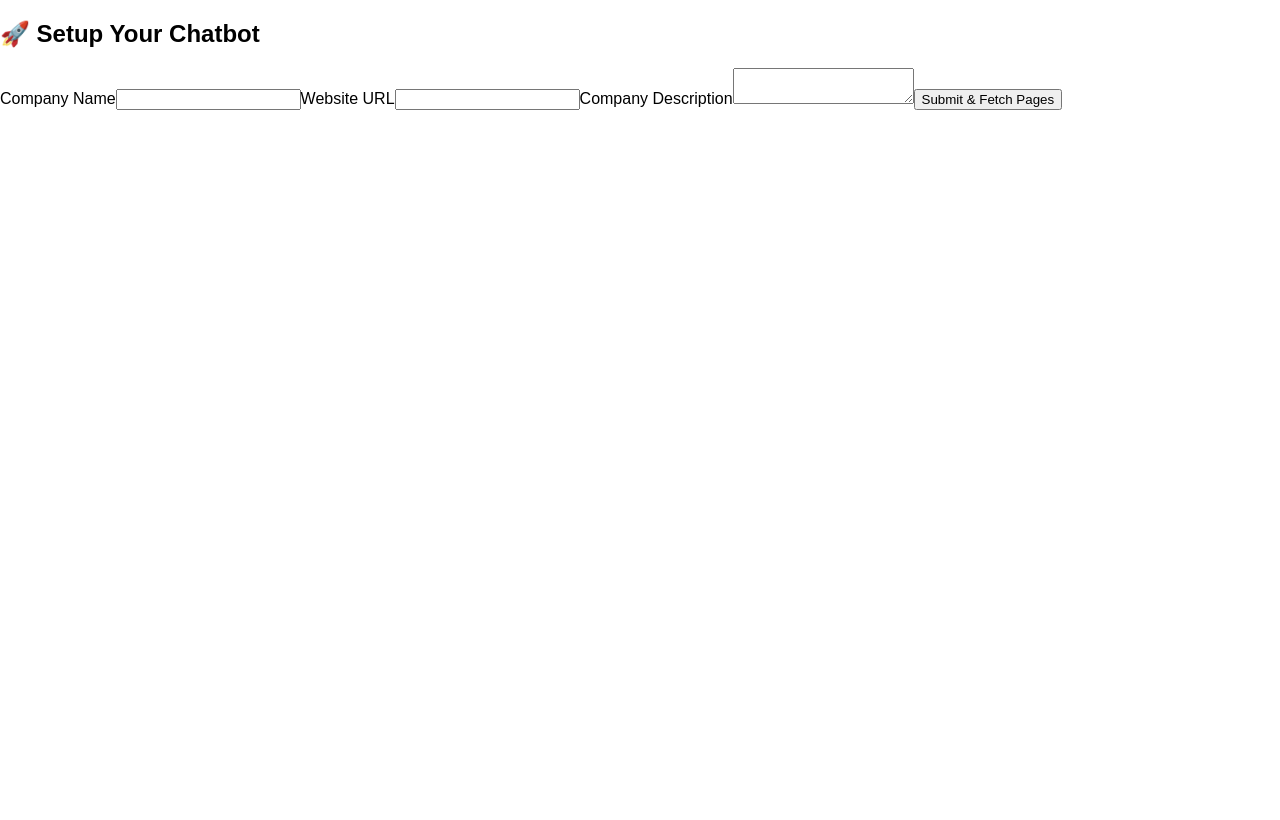
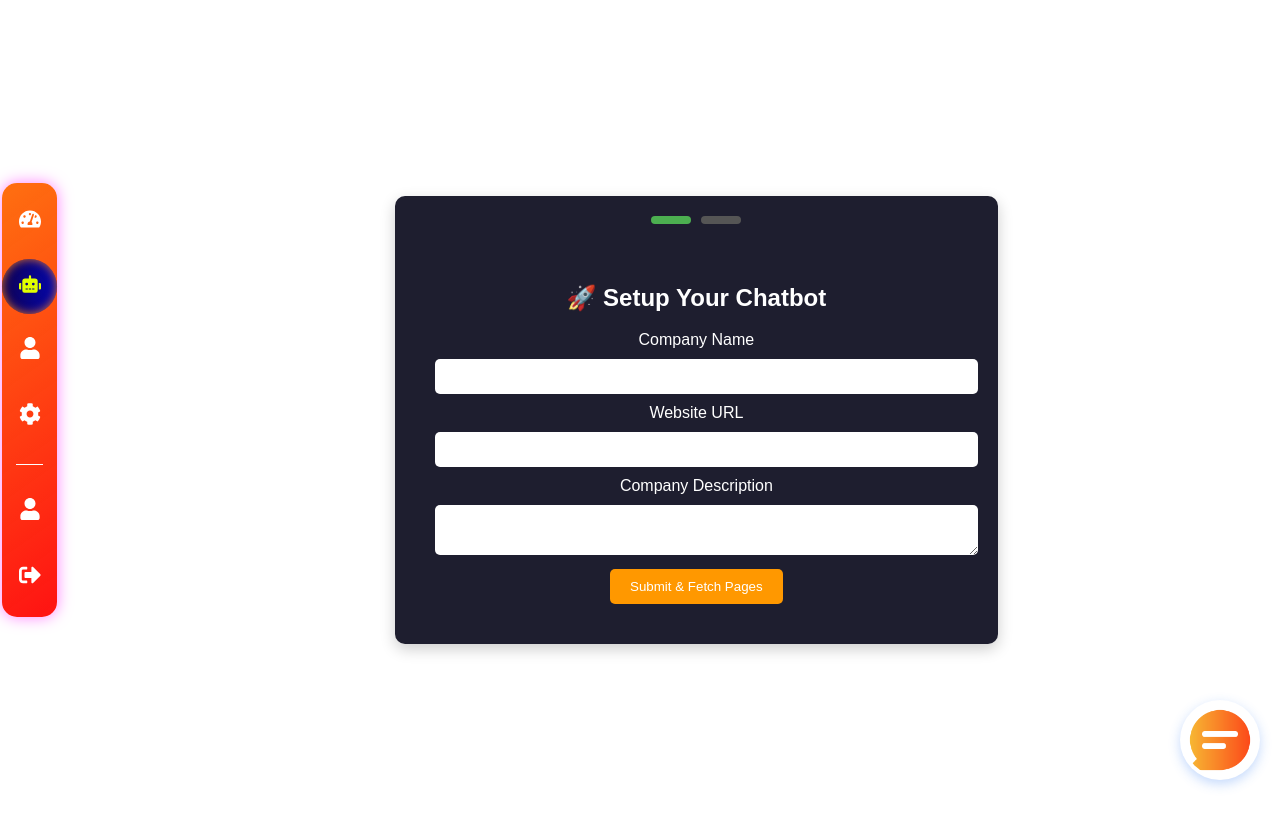
Before and after one commit to sunnysagar/chatbotsetup, a React (Vite) app: page /setup-chatbot in a window 1280 px wide. Built offline with nearby package versions, Linux system fonts and the light colour scheme.

Commit message:
commit the latest change in setup

```diff
--- a/src/App.jsx
+++ b/src/App.jsx
@@ -3,9 +3,10 @@ import reactLogo from './assets/react.svg'
 import viteLogo from '/vite.svg'
 import {BrowserRouter as Router, Route, Routes} from 'react-router-dom'
 import LandingPage from './pages/LandingPage'
-import MainDashboard from './pages/MainDashboard'
+import DashboardManager from './pages/DashboardManager'
 import SetupChatbot from './pages/Setup-Chatbot'
 import './Style.css'
+import MainDashboard from './pages/MainDashboard'
 
 const App = () => {
 
@@ -13,8 +14,8 @@ const App = () => {
    <Router>
     <Routes>
       <Route path="/" element={<LandingPage />} />
-      <Route path="/dashboard" element={<MainDashboard />} />
-      <Route path= "/setup-chatbot" element = { <SetupChatbot /> }/>
+      <Route path="/dashboard" element={<DashboardManager> <MainDashboard /> </DashboardManager>} />
+      <Route path= "/setup-chatbot" element = { <DashboardManager> <SetupChatbot /> </DashboardManager> }/>
     </Routes>
    </Router>
   );
--- a/src/Style.css
+++ b/src/Style.css
@@ -377,13 +377,12 @@ body {
   }
 
 
-/* Sidebar Styling */
+/* Sidebar with Glassmorphism & Floating Effect */
 .sidebar {
   position: fixed;
   left: 2px;
   top: 50%;
   transform: translateY(-50%);
-  /* background-image: linear-gradient(180deg,#e65d01, #c1cb02); */
   background-image: linear-gradient(145deg, rgb(255, 111, 16), rgba(255, 2, 2, 0.933));
   padding: 10px 0;
   border-radius: 15px;
@@ -392,8 +391,9 @@ body {
   flex-direction: column;
   justify-content: center;
   align-items: center;
-  box-shadow: 0px 0px 10px rgba(255, 0, 255, 0.5);
+  box-shadow: 0px 0px 15px rgba(255, 0, 255, 0.5);
   z-index: 1000;
+  /* width: 60px; Fixed width for circular buttons */
 }
 
 /* Sidebar Items */
@@ -406,68 +406,98 @@ body {
   width: 100%;
 }
 
+/* Sidebar Item */
 .sidebar-item {
   display: flex;
   justify-content: center;
   align-items: center;
   width: 90%;
+  /* height: 50px; */
   padding: 15px;
   color: white;
   cursor: pointer;
   transition: all 0.3s ease-in-out;
-  border-radius: 10px;
+  border-radius: 50%;
   position: relative;
+  /* background: rgba(255, 255, 255, 0.2); */
 }
 
+/* Hover Effect */
 .sidebar-item:hover {
-
   width: 20px;
   height: 20px;
-  background: rgba(255, 255, 255, 0.2);
+  background: rgba(255, 255, 255, 0.4);
+  transform: scale(1.1);
+  box-shadow: 0px 0px 10px rgba(255, 255, 255, 0.4);
   border-radius: 50%;
+}
+
+/* Active State */
+.sidebar-item.active {
+  width: 25px;
+  height: 25px;
+  background-image: linear-gradient(90deg, #0f0253, #0306ae);
+  box-shadow: inset 0px 0px 10px rgba(246, 126, 29, 0.875);
+  font-weight: bolder;
+  border-radius: 50%;
+  color: rgb(225, 255, 0);
 }
 
 /* Icon Styling */
 .icon {
-  font-size: 25px;
+  font-size: 22px;
   transition: transform 0.3s ease-in-out;
 }
 
+/* Icon Scaling on Hover */
 .sidebar-item:hover .icon {
-  transform: scale(1.01);
+  transform: scale(1.1);
 }
 
-/* Text (Initially Hidden) */
+/* Tooltip (Initially Hidden) */
 .text {
   position: absolute;
   left: 70px;
   background: rgba(7, 1, 65, 0.995);
   color: white;
-  padding: 8px 10px;
-  border-radius: 5px;
+  padding: 8px 12px;
+  border-radius: 8px;
   font-size: 14px;
   white-space: nowrap;
-  opacity: 0;
+  opacity: 1;
   transform: translateX(-10px);
   transition: opacity 0.3s ease-in-out, transform 0.3s ease-in-out;
+  box-shadow: 0px 2px 10px rgba(255, 255, 255, 0.3);
 }
 
-/* Show Text on Hover */
+/* Show Tooltip on Hover */
 .sidebar-item:hover .text {
   opacity: 1;
   transform: translateX(0);
 }
 
+.sidebar-item.active .text {
+  display: none;
+}
 /* Separator */
 .separator {
-  width: 80%;
+  width: 50%;
   height: 1px;
   background: #fff;
   margin: 10px 0;
 }
 
+
 /* Main Dashboard Styling */
 .main-dashboard {
+  width: 100%;
+  display: flex;
+  height: 100vh;
+  background: #fff;
+
+}
+
+.dashboard-manager {
   width: 100%;
   display: flex;
   height: 100vh;
@@ -483,8 +513,19 @@ body {
 }
 
 /* Middle Section */
+.dashboard-container {
+  flex: 1;
+  display: flex;
+  flex-direction: column;
+  align-items: center;
+  justify-content: center;
+  text-align: center;
+  margin: 20px;
+  height: 100%;
+  position: relative;
+}
 .middle-container {
-  flex: 1;
+  /* flex: 1; */
   display: flex;
   flex-direction: column;
   align-items: center;
@@ -663,6 +704,63 @@ body {
   transform: translate(14px, -14px);
 }
 
+/* setup-chatbox styling */
+
+.setup-container {
+  width: 50%;
+  margin: auto;
+  padding: 20px;
+  text-align: center;
+  background: #1e1e2f;
+  color: white;
+  border-radius: 10px;
+  box-shadow: 0px 5px 15px rgba(0, 0, 0, 0.2);
+}
+
+.progress-bar {
+  display: flex;
+  justify-content: center;
+  margin-bottom: 20px;
+}
+
+.progress {
+  width: 40px;
+  height: 8px;
+  margin: 0 5px;
+  background: #555;
+  border-radius: 5px;
+}
+
+.progress.active {
+  background: #4caf50;
+}
+
+.form-container, .webpages-container {
+  padding: 20px;
+}
+
+input, textarea {
+  width: 100%;
+  padding: 10px;
+  margin: 10px 0;
+  border-radius: 5px;
+  border: none;
+}
+
+.submit-btn, .final-btn {
+  background: #ff9800;
+  color: white;
+  padding: 10px 20px;
+  border: none;
+  border-radius: 5px;
+  cursor: pointer;
+}
+
+.submit-btn:hover, .final-btn:hover {
+  background: #e68900;
+}
+
+
 
   @media screen and (max-width: 768px) {
     .navbar {
@@ -753,6 +851,21 @@ body {
 
     }
 
+    .sidebar-item.active, .sidebar-item:hover {
+      width: 10px;
+      height: 30px;
+    }
+
+    .text {
+      left: 50%;
+      top: 60px;
+      transform: translateX(-50%);
+    }
+
+    .sidebar-item:hover .text {
+      transform: translateX(-50%) translateY(5px);
+    }
+
     .icon {
       font-size: 20px;
     }
--- a/src/components/Sidebar.jsx
+++ b/src/components/Sidebar.jsx
@@ -1,53 +1,81 @@
-import React, { useState } from "react";
+import React from "react";
 import { FaTachometerAlt, FaRobot, FaUser, FaCog, FaSignOutAlt } from "react-icons/fa";
 import { motion } from "framer-motion";
-
-import { useNavigate } from "react-router-dom";
+import { useNavigate, useLocation } from "react-router-dom";
 import "../Style.css";
 
 const Sidebar = ({ user, onLogout }) => {
-    const navigate = useNavigate();
+    // const navigate = useNavigate();
+    const location = useLocation();
 
-    const handleClick =() => {
-        navigate("/setup-chatbot");
-    }
     return (
       <div className="sidebar">
-        {/* Sidebar Items */}
         <div className="menu">
-          <SidebarItem icon={<FaTachometerAlt />} text="Dashboard" />
-          <SidebarItem onClick = {handleClick} icon={<FaRobot />} text="Setup Chatbot"/>
-          <SidebarItem icon={<FaUser />} text="Profile" />
-          <SidebarItem icon={<FaCog />} text="Settings" />
+          <SidebarItem
+            icon={<FaTachometerAlt />}
+            text="Dashboard"
+            path="/dashboard"
+            isActive={location.pathname === "/dashboard"}
+          />
+          <SidebarItem
+            icon={<FaRobot />}
+            text="Setup Chatbot"
+            path="/setup-chatbot"
+            isActive={location.pathname === "/setup-chatbot"}
+          />
+          <SidebarItem
+            icon={<FaUser />}
+            text="Profile"
+            path="/profile"
+            isActive={location.pathname === "/profile"}
+          />
+          <SidebarItem
+            icon={<FaCog />}
+            text="Settings"
+            path="/settings"
+            isActive={location.pathname === "/settings"}
+          />
 
           <div className="separator"></div>
 
           {/* User Info & Logout */}
-          <SidebarItem icon={<FaUser />} text={user?.name || "User"} />
+          <SidebarItem
+            icon={<FaUser />}
+            text={user?.name || "User"}
+            path="/profile"
+            isActive={location.pathname === "/profile"}
+          />
           <SidebarItem icon={<FaSignOutAlt />} text="Logout" onClick={onLogout} />
         </div>
       </div>
     );
-  };
+};
 
-  const SidebarItem = ({ icon, text, onClick }) => {
+const SidebarItem = ({ icon, text, path, isActive, onClick }) => {
+    const navigate = useNavigate();
+
+    const handleClick = () => {
+        if (path) navigate(path);
+        if (onClick) onClick();
+    };
+
     return (
       <motion.div
-        className="sidebar-item"
-        whileHover={{ scale: 1.1 }}
-        onClick={onClick}
+        className={`sidebar-item ${isActive ? "active" : ""}`}
+        whileHover={{ scale: 1.05 }}
+        onClick={handleClick}
       >
         <div className="icon">{icon}</div>
         <motion.span
           className="text"
           initial={{ opacity: 0, x: -10 }}
-          animate={{ opacity: 0 }}
+          animate={{ opacity: isActive ? 1 : 0 }}
           whileHover={{ opacity: 1, x: 10 }}
         >
           {text}
         </motion.span>
       </motion.div>
     );
-  };
+};
 
 export default Sidebar;
--- /dev/null
+++ b/src/pages/DashboardManager.jsx
@@ -0,0 +1,43 @@
+import React from "react";
+import Sidebar from "../components/Sidebar";
+import { auth } from "../../firebase";
+// import { useNavigate } from "react-router-dom";
+// import { motion } from "framer-motion";
+
+import AiBotAnimation from "../components/AiBotAnimation";
+import { FaLongArrowAltRight } from "react-icons/fa";
+
+import chatbotIcon from "../assets/chatbot.png";
+// import BotVideo from "../assets/robot.mp4";
+// import BotVideo1 from "../assets/robot1.mp4";
+// import arrowrightup from "../assets/rightup.png";
+// import leftaiimg from "../assets/backgroundai1.jpg";
+// import rightaiimg from "../assets/ai-right-hand.png";
+
+import "../Style.css";
+
+const DashboardManager = ({ children }) => {
+
+  const handleLogout = async () => {
+    await auth.signOut();
+    navigate("/");
+  };
+
+  return (
+    <div className="dashboard-manager">
+      <div className="sidebar-container">
+        <Sidebar user={{ name: "Sunny Sagar" }} onLogout={handleLogout} />
+      </div>
+
+     <div className="dashboard-container">
+      { children }
+     </div>
+
+      <div className="chatbot-icon">
+        <img src={chatbotIcon} alt="chatbot" />
+      </div>
+    </div>
+  );
+};
+
+export default DashboardManager;
--- a/src/pages/MainDashboard.jsx
+++ b/src/pages/MainDashboard.jsx
@@ -1,15 +1,14 @@
 import React from "react";
-import Sidebar from "../components/Sidebar";
-import { auth } from "../../firebase";
+// import { auth } from "../../firebase";
 import { useNavigate } from "react-router-dom";
 import { motion } from "framer-motion";
 
 import AiBotAnimation from "../components/AiBotAnimation";
-import { FaLongArrowAltRight } from "react-icons/fa";
+// import { FaLongArrowAltRight } from "react-icons/fa";
 
-import chatbotIcon from "../assets/chatbot.png";
+// import chatbotIcon from "../assets/chatbot.png";
 import BotVideo from "../assets/robot.mp4";
-import BotVideo1 from "../assets/robot1.mp4";
+// import BotVideo1 from "../assets/robot1.mp4";
 import arrowrightup from "../assets/rightup.png";
 import leftaiimg from "../assets/backgroundai1.jpg";
 import rightaiimg from "../assets/ai-right-hand.png";
@@ -17,20 +16,10 @@ import rightaiimg from "../assets/ai-right-hand.png";
 import "../Style.css";
 
 const MainDashboard = () => {
-  const navigate = useNavigate();
+    const navigate = useNavigate();
 
-  const handleLogout = async () => {
-    await auth.signOut();
-    navigate("/");
-  };
-
-  return (
-    <div className="main-dashboard">
-      <div className="sidebar-container">
-        <Sidebar user={{ name: "Sunny Sagar" }} onLogout={handleLogout} />
-      </div>
-
-      <div className="middle-container">
+    return(
+        <div className="middle-container">
 
         <div className="bot-section">
           {/* Left Image */}
@@ -131,12 +120,8 @@ const MainDashboard = () => {
 
 
       </div>
+    );
 
-      <div className="chatbot-icon">
-        <img src={chatbotIcon} alt="chatbot" />
-      </div>
-    </div>
-  );
 };
 
 export default MainDashboard;
```
